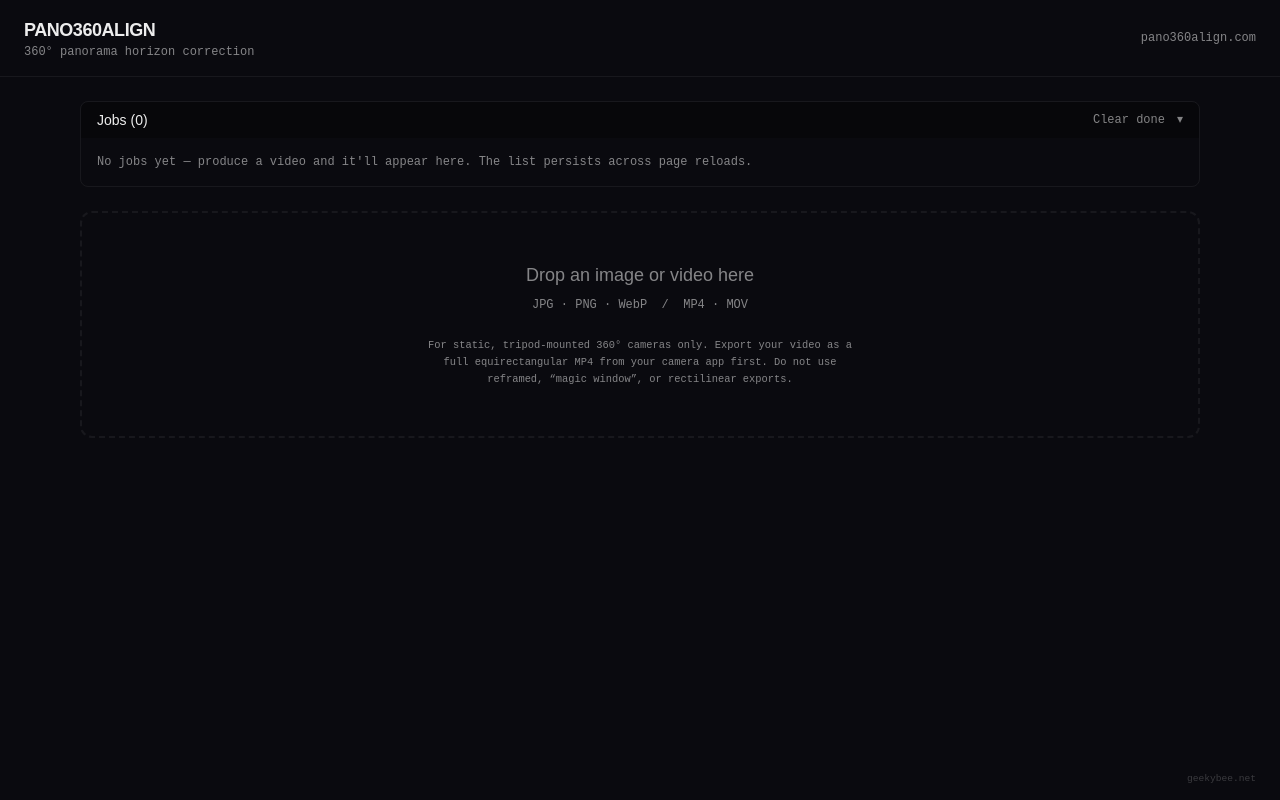
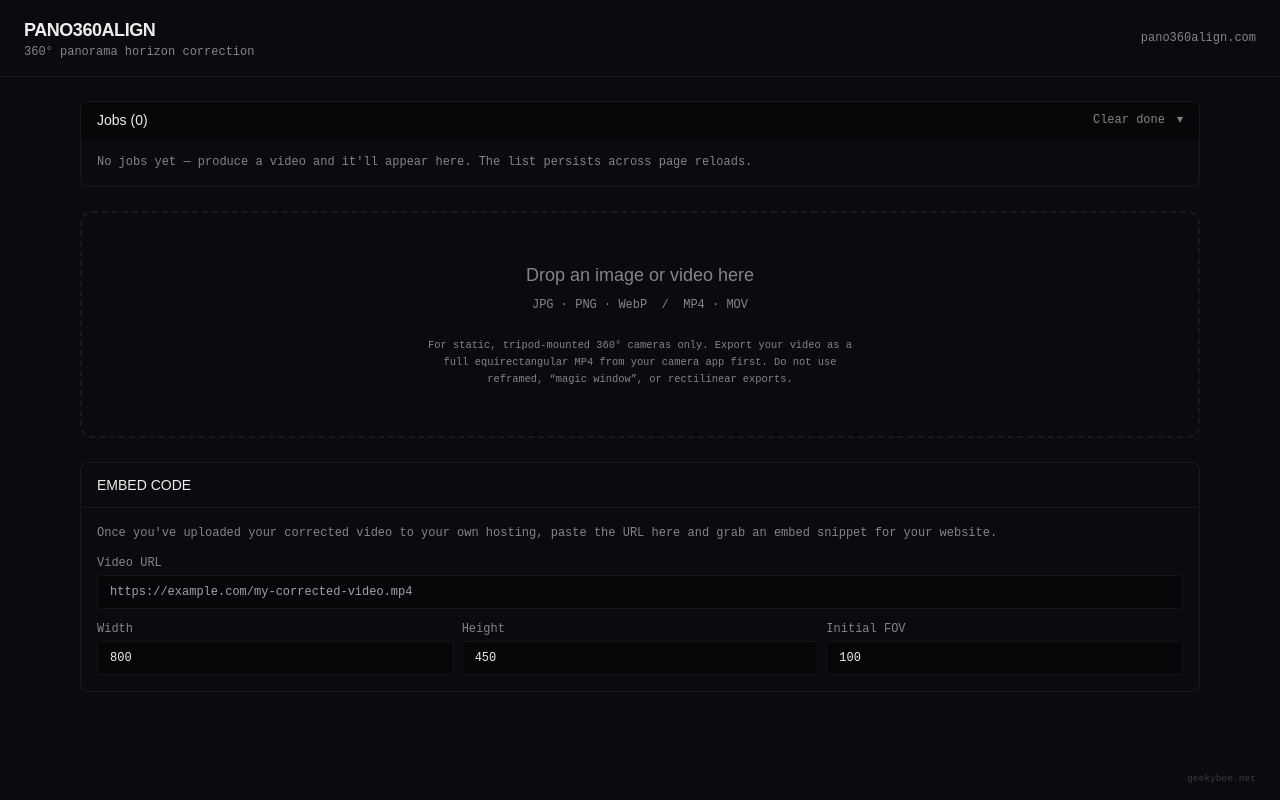
Before and after one commit to Graham-VV360couk/pano360align, a Next.js app: page / in a window 1280 px wide. Built offline with nearby package versions, Linux system fonts and the light colour scheme.

Commit message:
feat(embed): generator widget for self-contained 360 video embed code

```diff
--- a/src/app/page.tsx
+++ b/src/app/page.tsx
@@ -8,6 +8,7 @@ import AlignmentCanvas from "@/components/alignment/AlignmentCanvas";
 import StillExport from "@/components/alignment/StillExport";
 import VideoSection from "@/components/video/VideoSection";
 import JobList from "@/components/jobs/JobList";
+import EmbedGenerator from "@/components/embed/EmbedGenerator";
 
 export type FileType = "image" | "video" | null;
 
@@ -94,6 +95,8 @@ export default function Home() {
             onJobQueued={handleReset}
           />
         )}
+
+        <EmbedGenerator />
       </div>
 
       <Footer />
--- /dev/null
+++ b/src/components/embed/EmbedGenerator.tsx
@@ -0,0 +1,179 @@
+"use client";
+
+import { useState, useMemo } from "react";
+
+const DEFAULT_WIDTH = 800;
+const DEFAULT_HEIGHT = 450;
+const DEFAULT_FOV = 100;
+
+function buildEmbedHtml(opts: {
+  videoUrl: string;
+  width: number;
+  height: number;
+  fov: number;
+}): string {
+  const id = `pano360-${Math.random().toString(36).slice(2, 10)}`;
+  const { videoUrl, width, height, fov } = opts;
+  return `<div id="${id}" style="width:${width}px;height:${height}px;background:#000;position:relative;overflow:hidden;"></div>
+<script src="https://cdn.jsdelivr.net/npm/three@0.150.1/build/three.min.js"></script>
+<script>
+(function(){
+  var el = document.getElementById("${id}");
+  var scene = new THREE.Scene();
+  var camera = new THREE.PerspectiveCamera(${fov}, ${width}/${height}, 0.1, 1000);
+  camera.target = new THREE.Vector3(0, 0, 0);
+  var renderer = new THREE.WebGLRenderer({ antialias: true });
+  renderer.setPixelRatio(window.devicePixelRatio);
+  renderer.setSize(${width}, ${height});
+  el.appendChild(renderer.domElement);
+
+  var video = document.createElement("video");
+  video.src = "${videoUrl}";
+  video.crossOrigin = "anonymous";
+  video.loop = true;
+  video.muted = true;
+  video.playsInline = true;
+  video.play();
+
+  var texture = new THREE.VideoTexture(video);
+
+  var geometry = new THREE.SphereGeometry(500, 60, 40);
+  geometry.scale(-1, 1, 1); // invert so we see the inside
+  var material = new THREE.MeshBasicMaterial({ map: texture });
+  var sphere = new THREE.Mesh(geometry, material);
+  scene.add(sphere);
+
+  var lon = 0, lat = 0, isDragging = false, lastX = 0, lastY = 0;
+  el.addEventListener("mousedown", function(e){ isDragging = true; lastX = e.clientX; lastY = e.clientY; });
+  window.addEventListener("mouseup", function(){ isDragging = false; });
+  window.addEventListener("mousemove", function(e){
+    if (!isDragging) return;
+    lon -= (e.clientX - lastX) * 0.1;
+    lat += (e.clientY - lastY) * 0.1;
+    lat = Math.max(-85, Math.min(85, lat));
+    lastX = e.clientX; lastY = e.clientY;
+  });
+  el.addEventListener("touchstart", function(e){ isDragging = true; lastX = e.touches[0].clientX; lastY = e.touches[0].clientY; }, { passive: true });
+  el.addEventListener("touchend", function(){ isDragging = false; });
+  el.addEventListener("touchmove", function(e){
+    if (!isDragging) return;
+    lon -= (e.touches[0].clientX - lastX) * 0.1;
+    lat += (e.touches[0].clientY - lastY) * 0.1;
+    lat = Math.max(-85, Math.min(85, lat));
+    lastX = e.touches[0].clientX; lastY = e.touches[0].clientY;
+  }, { passive: true });
+
+  function animate() {
+    requestAnimationFrame(animate);
+    var phi = THREE.MathUtils.degToRad(90 - lat);
+    var theta = THREE.MathUtils.degToRad(lon);
+    camera.target.x = 500 * Math.sin(phi) * Math.cos(theta);
+    camera.target.y = 500 * Math.cos(phi);
+    camera.target.z = 500 * Math.sin(phi) * Math.sin(theta);
+    camera.lookAt(camera.target);
+    renderer.render(scene, camera);
+  }
+  animate();
+})();
+</script>`;
+}
+
+export default function EmbedGenerator() {
+  const [videoUrl, setVideoUrl] = useState("");
+  const [width, setWidth] = useState(DEFAULT_WIDTH);
+  const [height, setHeight] = useState(DEFAULT_HEIGHT);
+  const [fov, setFov] = useState(DEFAULT_FOV);
+  const [copied, setCopied] = useState(false);
+
+  const html = useMemo(() => {
+    if (!videoUrl) return "";
+    return buildEmbedHtml({ videoUrl, width, height, fov });
+  }, [videoUrl, width, height, fov]);
+
+  const copy = async () => {
+    if (!html) return;
+    try {
+      await navigator.clipboard.writeText(html);
+      setCopied(true);
+      setTimeout(() => setCopied(false), 2000);
+    } catch {}
+  };
+
+  return (
+    <section className="border border-border-subtle rounded-lg overflow-hidden">
+      <div className="px-4 py-3 border-b border-border-subtle">
+        <h2 className="font-heading text-sm font-medium">EMBED CODE</h2>
+      </div>
+      <div className="p-4 space-y-3">
+        <p className="font-mono text-xs text-text-muted leading-relaxed">
+          Once you&apos;ve uploaded your corrected video to your own hosting,
+          paste the URL here and grab an embed snippet for your website.
+        </p>
+
+        <label className="block">
+          <span className="block font-mono text-xs text-text-muted mb-1">Video URL</span>
+          <input
+            type="url"
+            value={videoUrl}
+            onChange={(e) => setVideoUrl(e.target.value)}
+            placeholder="https://example.com/my-corrected-video.mp4"
+            className="w-full bg-black/40 border border-border-subtle rounded px-3 py-2 font-mono text-xs"
+          />
+        </label>
+        <div className="grid grid-cols-3 gap-2">
+          <label className="block">
+            <span className="block font-mono text-xs text-text-muted mb-1">Width</span>
+            <input
+              type="number"
+              value={width}
+              onChange={(e) => setWidth(parseInt(e.target.value) || DEFAULT_WIDTH)}
+              min={200}
+              max={4000}
+              className="w-full bg-black/40 border border-border-subtle rounded px-3 py-2 font-mono text-xs"
+            />
+          </label>
+          <label className="block">
+            <span className="block font-mono text-xs text-text-muted mb-1">Height</span>
+            <input
+              type="number"
+              value={height}
+              onChange={(e) => setHeight(parseInt(e.target.value) || DEFAULT_HEIGHT)}
+              min={200}
+              max={4000}
+              className="w-full bg-black/40 border border-border-subtle rounded px-3 py-2 font-mono text-xs"
+            />
+          </label>
+          <label className="block">
+            <span className="block font-mono text-xs text-text-muted mb-1">Initial FOV</span>
+            <input
+              type="number"
+              value={fov}
+              onChange={(e) => setFov(parseInt(e.target.value) || DEFAULT_FOV)}
+              min={30}
+              max={150}
+              className="w-full bg-black/40 border border-border-subtle rounded px-3 py-2 font-mono text-xs"
+            />
+          </label>
+        </div>
+
+        {html && (
+          <>
+            <pre className="bg-black/50 border border-border-subtle rounded p-3 font-mono text-[10px] text-text-muted overflow-auto max-h-64 leading-relaxed">
+{html}
+            </pre>
+            <button
+              onClick={copy}
+              className="w-full py-2 rounded bg-accent/10 border border-accent/30 text-accent font-heading text-xs font-medium hover:bg-accent/20 transition-colors"
+            >
+              {copied ? "✓ Copied" : "📋 Copy to clipboard"}
+            </button>
+            <p className="font-mono text-[10px] text-text-muted/70">
+              Loads three.js from a CDN. Drag to look around. Touch on mobile.
+              Self-contained — paste it into any HTML page.
+            </p>
+          </>
+        )}
+      </div>
+    </section>
+  );
+}
```
